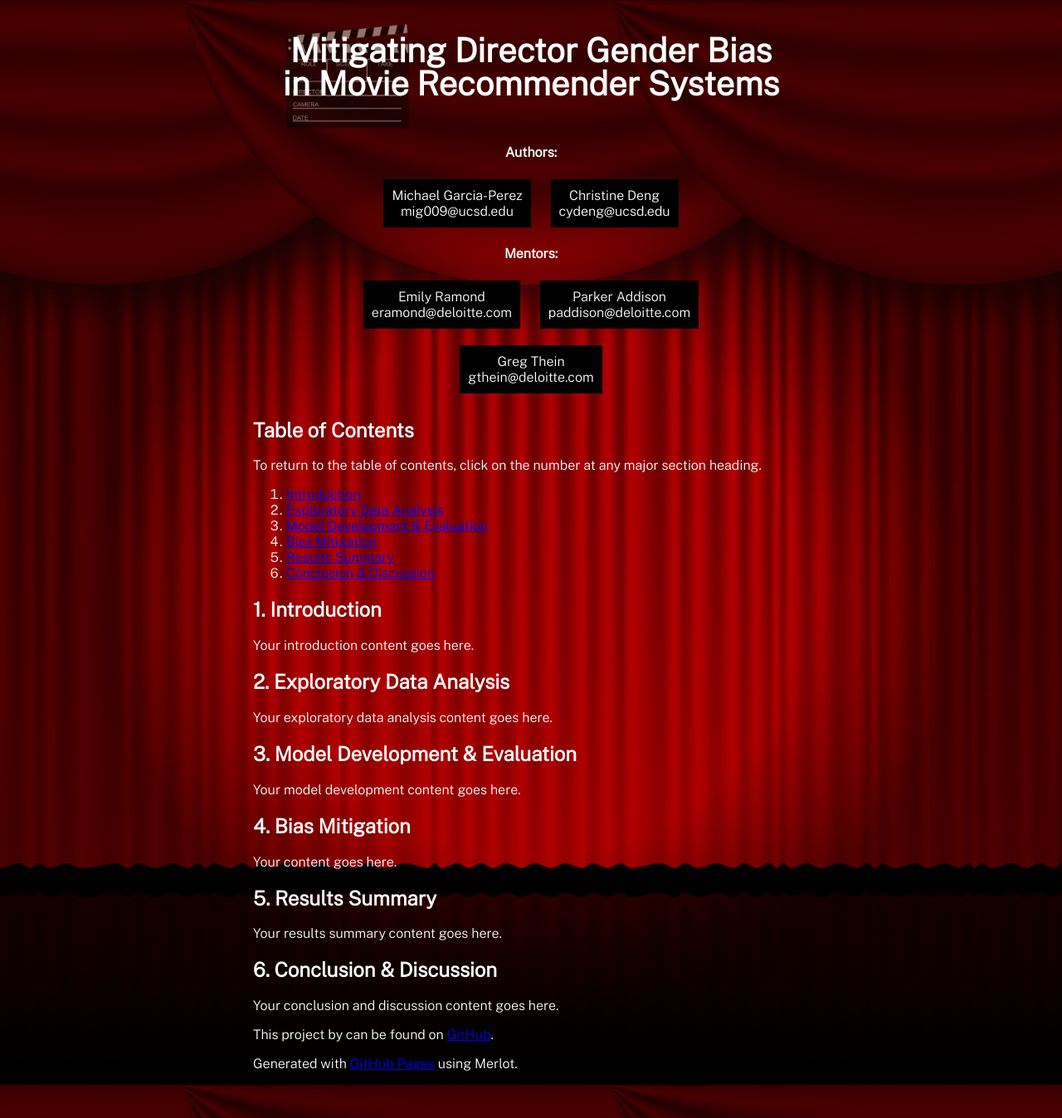
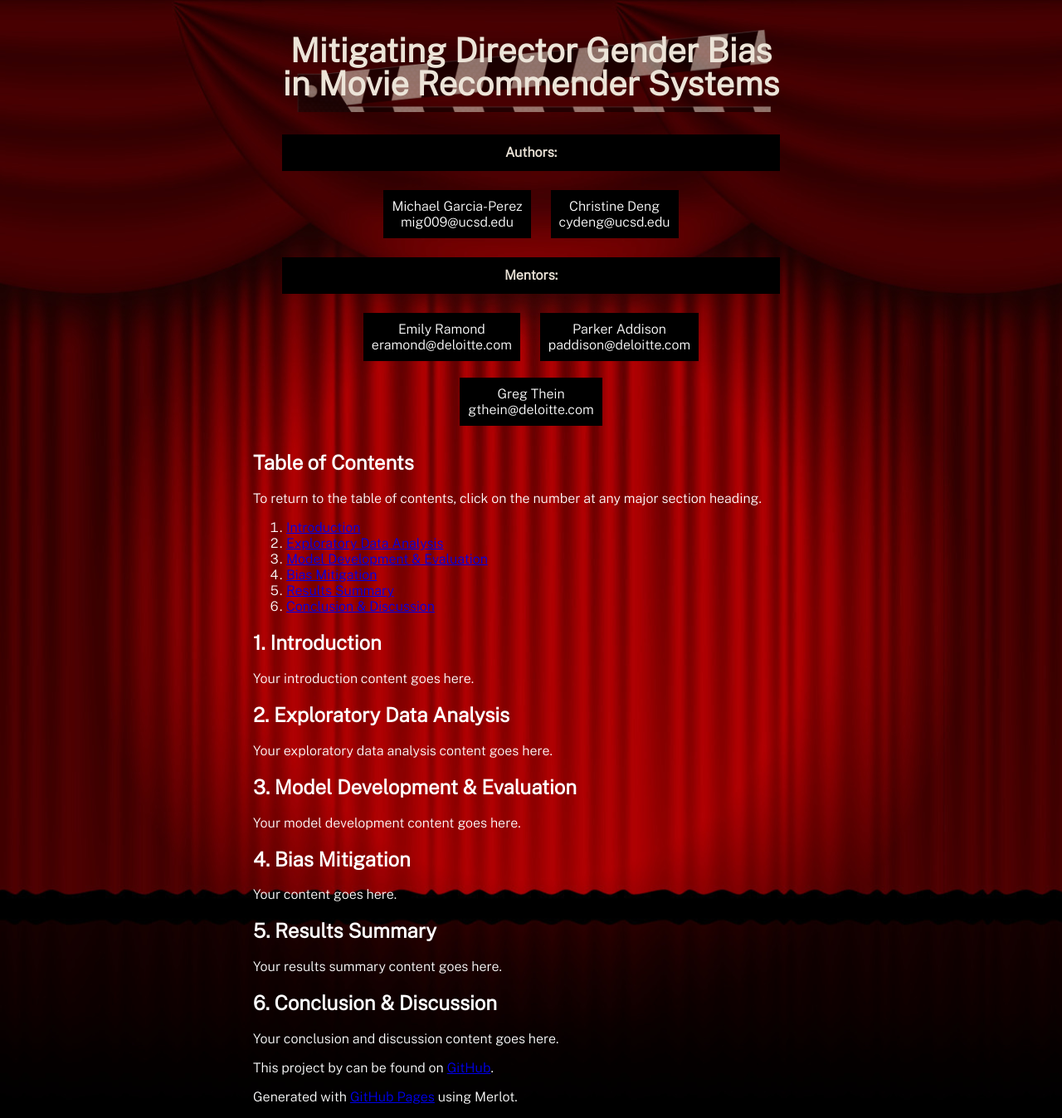
Before and after one commit to michael-garciaperez/DSC180A-Methodology-5, a Jekyll site: the page built from index.md, in a window 1280 px wide. Shown: the whole page at 83% size. Built offline with Jekyll 4.4.1, drawn with Linux system fonts in a browser that asks for light colours.

Commit message:
Update style.scss

```diff
--- a/assets/css/style.scss
+++ b/assets/css/style.scss
@@ -33,11 +33,11 @@ header h1 {
   font-size: 2.5em;
   font-weight: 800;
   font-style: normal;
-  color: white;
+  color: #ece4d8;
   text-align: center;
   line-height: 1;
   padding: 14px 0; /* Adjust padding to center content vertically */
-  position: relative; /* Ensure pseudo-element is positioned relative to the h1 */
+  position: relative; /* Ensure relative positioning for pseudo-element */
 }
 
 /* Background image behind h1 text */
@@ -46,10 +46,10 @@ header h1:before {
   position: absolute;
   top: 0;
   left: 0;
-  width: 120%; /* Adjust the width of the background image */
-  height: 120%; /* Adjust the height of the background image */
+  width: 100%; /* Adjust the width of the background image */
+  height: 100%; /* Adjust the height of the background image */
   background-image: url('../images/clapboard.png');
-  background-size: contain; /* Ensure the entire background image fits within the h1 element */
+  background-size: cover; /* Ensure the entire background image covers the pseudo-element */
   background-repeat: no-repeat; /* Prevent the background image from repeating */
   opacity: 0.5; /* Adjust opacity to control the visibility of the background */
   z-index: -1;
@@ -59,12 +59,15 @@ header h2 {
   font-size: 1em;
   font-weight: 800;
   font-style: normal;
-  color: white;
+  color: #ece4d8;
   text-align: center;
   line-height: 1;
   padding: 14px 0; /* Adjust padding to center content vertically */
-  max-width: 100%; /* Ensure h2 does not exceed the container width */
-  margin: 0 auto; /* Center the h2 horizontally */
+  background-color: black; /* Add black background */
+  border-width: 10px;
+  border-image-source: url('../images/clapboard.png');
+  border-image-slice: fill;
+  border-image-repeat: repeat;
 }
 
 /* Additional styles for h2 */
@@ -72,7 +75,6 @@ header h2 span {
   font-weight: bold;
   font-size: 1.5em;
   margin-bottom: 20px;
-  display: block;
 }
 
 header h2 span:last-child {
@@ -89,5 +91,4 @@ header h2 span:last-child {
   background-color: black;
   padding: 10px;
   margin: 10px;
-  max-width: 100%; /* Ensure the names do not exceed the container width */
 }
```
